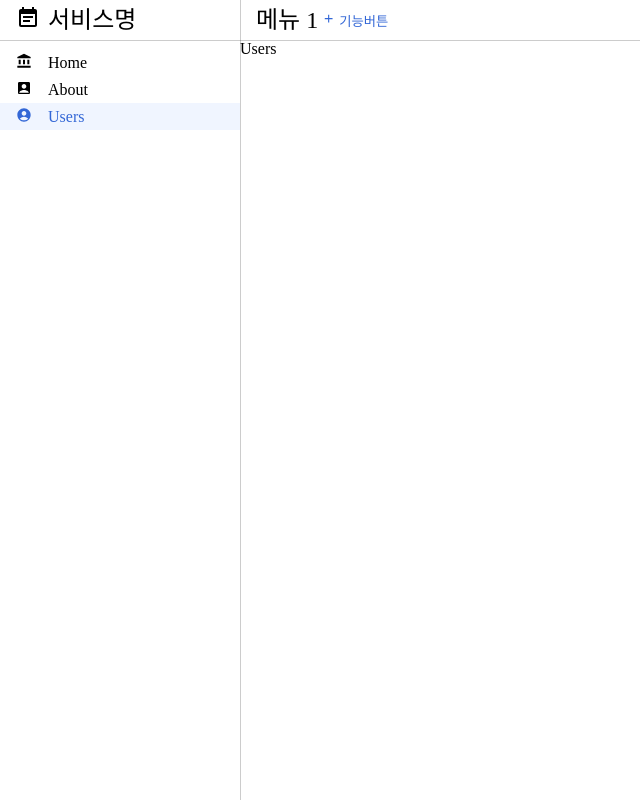
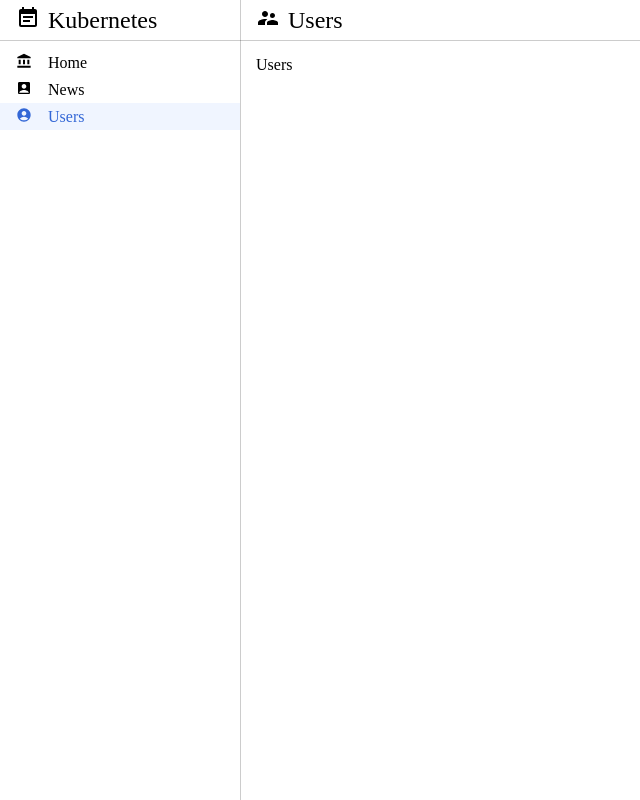
Before and after one commit to yunseop-dev/cloning-google-console, a React app: page /users in a window 1280 px wide. Shown: the whole page, without its empty margins (0-640 px from the left). Built offline with nearby package versions, Linux system fonts and the light colour scheme.

Commit message:
각 페이지별 switcher 추가

```diff
--- a/src/App.tsx
+++ b/src/App.tsx
@@ -4,16 +4,12 @@ import {
   MdAccountBalance,
   MdAccountBox,
   MdAccountCircle,
-  MdAdd,
 } from "react-icons/md";
-import HeaderTitle from "./components/HeaderTitle";
 import SideBar from "./components/Sidebar";
-import Button from "./components/Button";
 import { Props as MenuItemProps } from "./components/MenuItem";
-import { BrowserRouter as Router, Switch, Route } from "react-router-dom";
-import About from "./pages/About";
-import Home from "./pages/Home";
-import Users from "./pages/Users";
+import { BrowserRouter as Router } from "react-router-dom";
+import PageSwitcher from "./components/PageSwitcher";
+import HeaderSwitcher from "./components/HeaderSwitcher";
 
 const MainHeader = styled.header`
   @media (max-width: 768px) {
@@ -23,15 +19,6 @@ const MainHeader = styled.header`
     right: 0;
     top: 0;
     background-color: white;
-  }
-`;
-
-const HeaderTitleWrapper = styled(HeaderTitle)`
-  margin-left: 15rem;
-  @media (max-width: 768px) {
-    margin-left: auto;
-    width: 50%;
-    padding: initial;
   }
 `;
 
@@ -46,32 +33,23 @@ const Section = styled.section`
 const App: React.FC = () => {
   const menuList: MenuItemProps[] = [
     { title: "Home", icon: MdAccountBalance, to: "/" },
-    { title: "About", icon: MdAccountBox, to: "/about" },
+    { title: "News", icon: MdAccountBox, to: "/News" },
     { title: "Users", icon: MdAccountCircle, to: "/users" },
   ];
+
   return (
     <Router>
       <main>
         <MainHeader>
-          <SideBar menuList={menuList} title="서비스명" />
-          <HeaderTitleWrapper
-            title="메뉴 1"
-            suffix={
-              <Button color="#3367d6">
-                <MdAdd /> 기능버튼
-              </Button>
-            }
-          />
+          <SideBar menuList={menuList} title="Kubernetes" />
+          <HeaderSwitcher />
         </MainHeader>
         <Section>
-          <Switch>
-            <Route exact path="/" component={Home} />
-            <Route exact path="/about" component={About} />
-            <Route exact path="/users" component={Users} />
-          </Switch>
+          <PageSwitcher />
         </Section>
       </main>
     </Router>
   );
 };
+
 export default App;
--- /dev/null
+++ b/src/components/HeaderSwitcher.tsx
@@ -0,0 +1,38 @@
+import React from "react";
+import { Route, Switch } from "react-router-dom";
+import { MdAdd, MdSupervisorAccount } from "react-icons/md";
+import Button from "./Button";
+import styled from "styled-components";
+import HeaderTitle from "./HeaderTitle";
+
+const HeaderTitleWrapper = styled(HeaderTitle)`
+  margin-left: 15rem;
+  @media (max-width: 768px) {
+    margin-left: auto;
+    width: 50%;
+    padding: initial;
+  }
+`;
+
+const HeaderSwitcher = () => (
+  <Switch>
+    <Route exact path="/">
+      <HeaderTitleWrapper title="Home" />
+    </Route>
+    <Route exact path="/News">
+      <HeaderTitleWrapper
+        title="News"
+        suffix={
+          <Button color="#3367d6">
+            <MdAdd /> 추가
+          </Button>
+        }
+      />
+    </Route>
+    <Route exact path="/users">
+      <HeaderTitleWrapper title="Users" icon={MdSupervisorAccount} />
+    </Route>
+  </Switch>
+);
+
+export default HeaderSwitcher;
--- /dev/null
+++ b/src/components/PageSwitcher.tsx
@@ -0,0 +1,15 @@
+import React from "react";
+import { Route, Switch } from "react-router-dom";
+import News from "../pages/News";
+import Home from "../pages/Home";
+import Users from "../pages/Users";
+
+const PageSwitcher = () => (
+  <Switch>
+    <Route exact path="/" component={Home} />
+    <Route exact path="/News" component={News} />
+    <Route exact path="/users" component={Users} />
+  </Switch>
+);
+
+export default PageSwitcher;
--- /dev/null
+++ b/src/components/PageWrapper.tsx
@@ -0,0 +1,7 @@
+import styled from "styled-components";
+
+const PageWrapper = styled.div`
+  margin: 1rem;
+`;
+
+export default PageWrapper;
--- a/src/pages/Home.tsx
+++ b/src/pages/Home.tsx
@@ -1,6 +1,7 @@
 import React from "react";
+import PageWrapper from "../components/PageWrapper";
 const Home = () => {
-  return <div>Home</div>;
+  return <PageWrapper>Home</PageWrapper>;
 };
 
 export default Home;
--- a/src/pages/About.tsx
+++ b/src/pages/News.tsx
@@ -1,12 +1,8 @@
 import React from "react";
 import useHackerNewsStoires from "../hooks/useHackerNewsStories";
-import useInfinityScroll from "../hooks/useInfinityScroll";
 import dayjs from "dayjs";
 import styled from "styled-components";
-
-const Wrapper = styled.div`
-  margin: 1rem;
-`;
+import PageWrapper from "../components/PageWrapper";
 
 const Row = styled.li`
   display: flex;
@@ -44,18 +40,14 @@ const UpdatedAt = styled.div`
   width: 30%;
 `;
 
-function About() {
+function News() {
   const { error, isLoading, items, fetchMore } = useHackerNewsStoires();
-
-  useInfinityScroll({
-    action: fetchMore,
-  });
 
   if (error) {
     return <div>{error}</div>;
   }
   return (
-    <Wrapper>
+    <PageWrapper>
       {isLoading ? (
         <div>Loading...</div>
       ) : (
@@ -80,8 +72,8 @@ function About() {
           ))}
         </ol>
       )}
-    </Wrapper>
+    </PageWrapper>
   );
 }
 
-export default About;
+export default News;
--- a/src/pages/Users.tsx
+++ b/src/pages/Users.tsx
@@ -1,6 +1,7 @@
 import React from "react";
+import PageWrapper from "../components/PageWrapper";
 const Users = () => {
-  return <div>Users</div>;
+  return <PageWrapper>Users</PageWrapper>;
 };
 
 export default Users;
```
